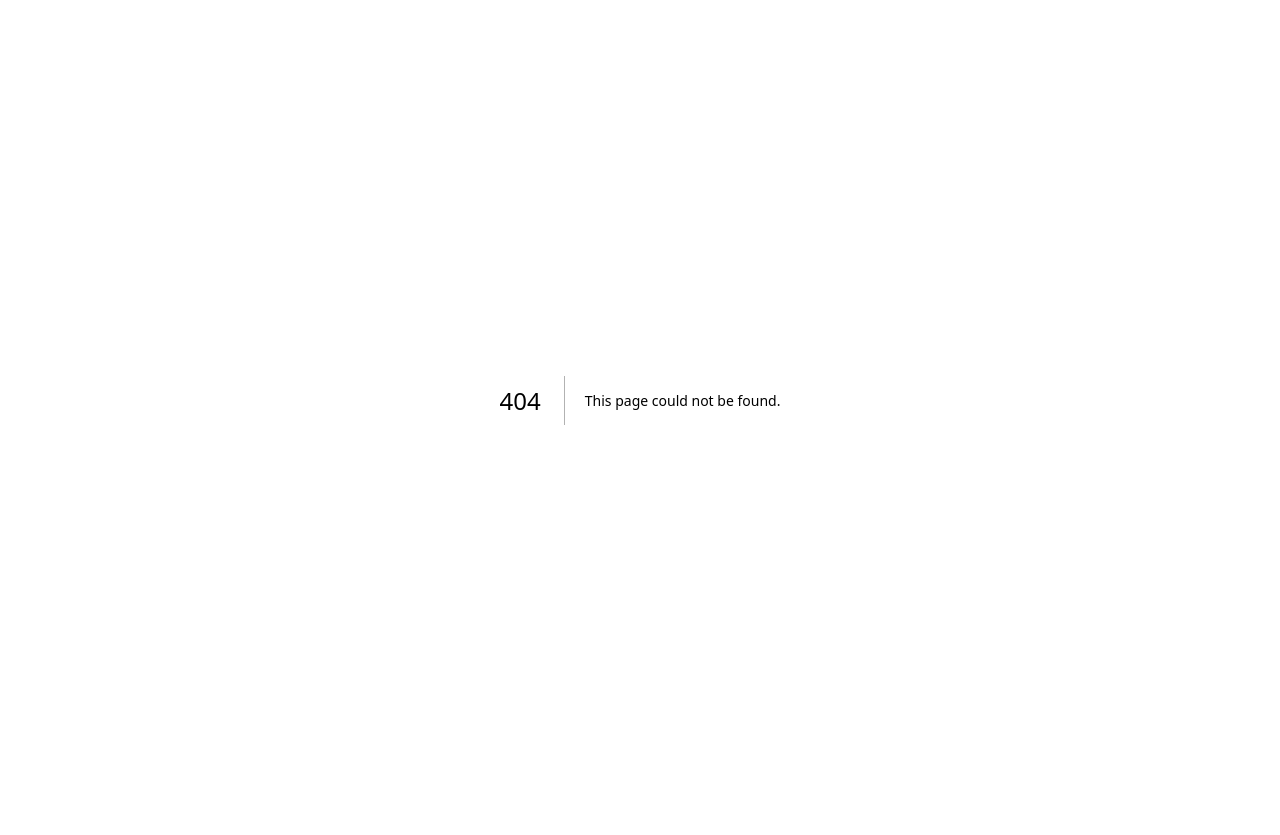
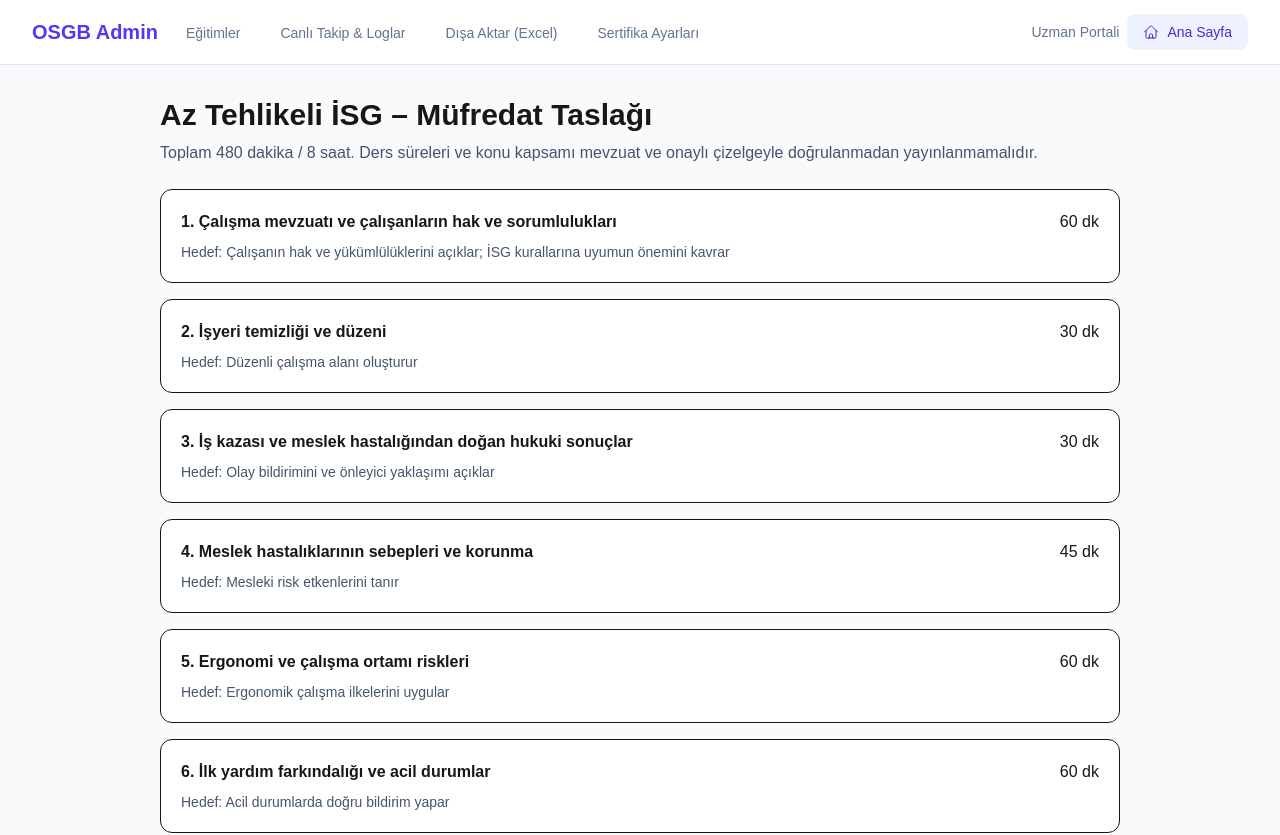
Before and after one commit to ramkarosgb1/RAMKAR-EGITIM, a Next.js app: page /admin/mufredat in a window 1280 px wide. Before the commit this address had no page. Shown: the top 835 px of the page. Before the commit the page ends 800 px from the top, so only its background shows below. Built offline with nearby package versions, Linux system fonts and the light colour scheme.

Commit message:
feat: add draft 8-hour low-risk ISG curriculum

```diff
--- /dev/null
+++ b/src/app/admin/mufredat/page.tsx
@@ -0,0 +1,13 @@
+import { azTehlikeliCurriculum, curriculumMinutes } from "@/lib/isgCurriculum";
+export default function MufredatPage() {
+  return <main className="mx-auto max-w-5xl p-8 space-y-6">
+    <header><h1 className="text-3xl font-bold">Az Tehlikeli İSG – Müfredat Taslağı</h1>
+    <p className="mt-2 text-slate-600">Toplam {curriculumMinutes} dakika / 8 saat. Ders süreleri ve konu kapsamı mevzuat ve onaylı çizelgeyle doğrulanmadan yayınlanmamalıdır.</p></header>
+    <div className="grid gap-4">{azTehlikeliCurriculum.map((lesson, index) =>
+      <section key={lesson.id} className="rounded-xl border bg-white p-5">
+        <div className="flex justify-between gap-4"><h2 className="font-semibold">{index + 1}. {lesson.title}</h2><span className="shrink-0">{lesson.minutes} dk</span></div>
+        <p className="mt-2 text-sm text-slate-600">Hedef: {lesson.objectives.join("; ")}</p>
+      </section>)}</div>
+    <p className="text-sm text-amber-800">Bu sayfa içerik planıdır; video, sınav, devam kaydı veya geçerli sertifika oluşturmaz.</p>
+  </main>;
+}
```
